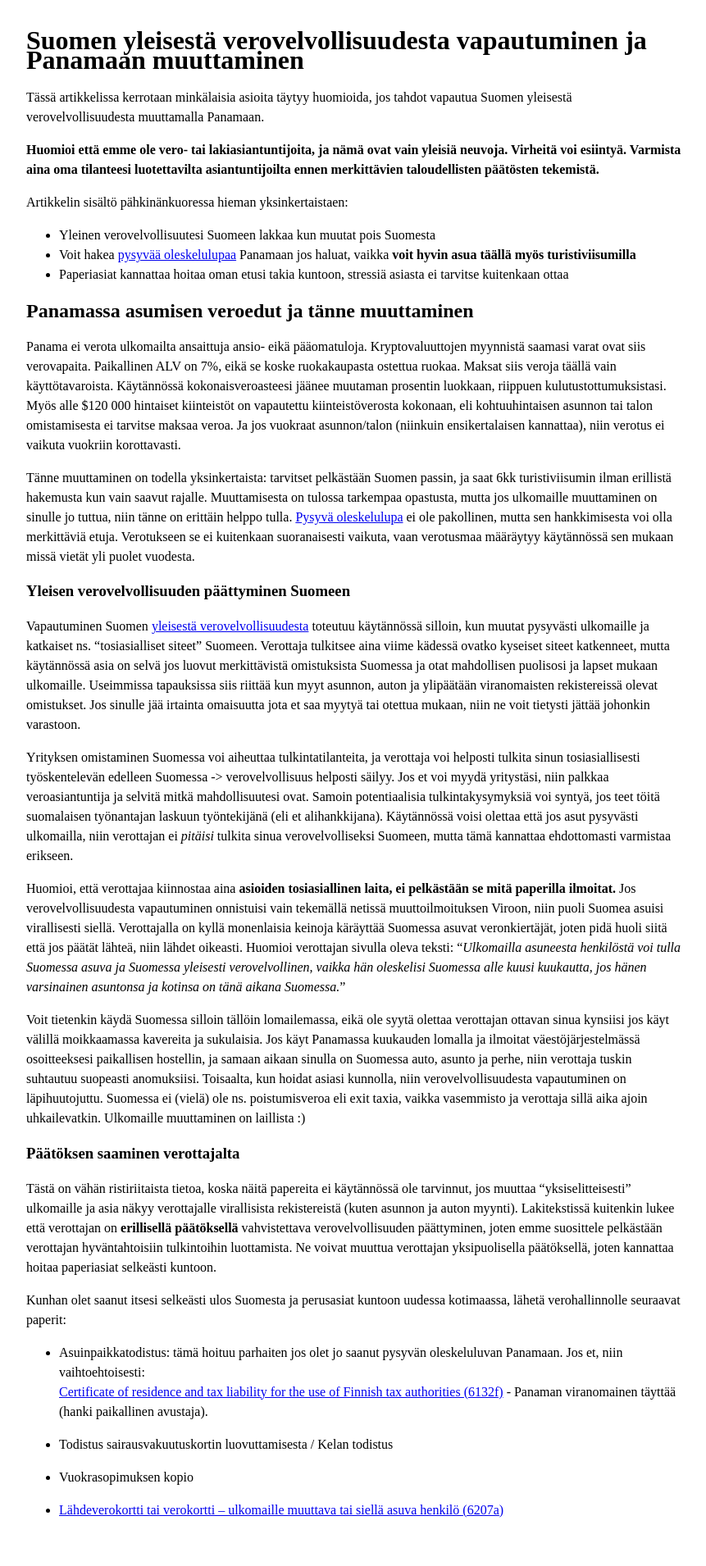
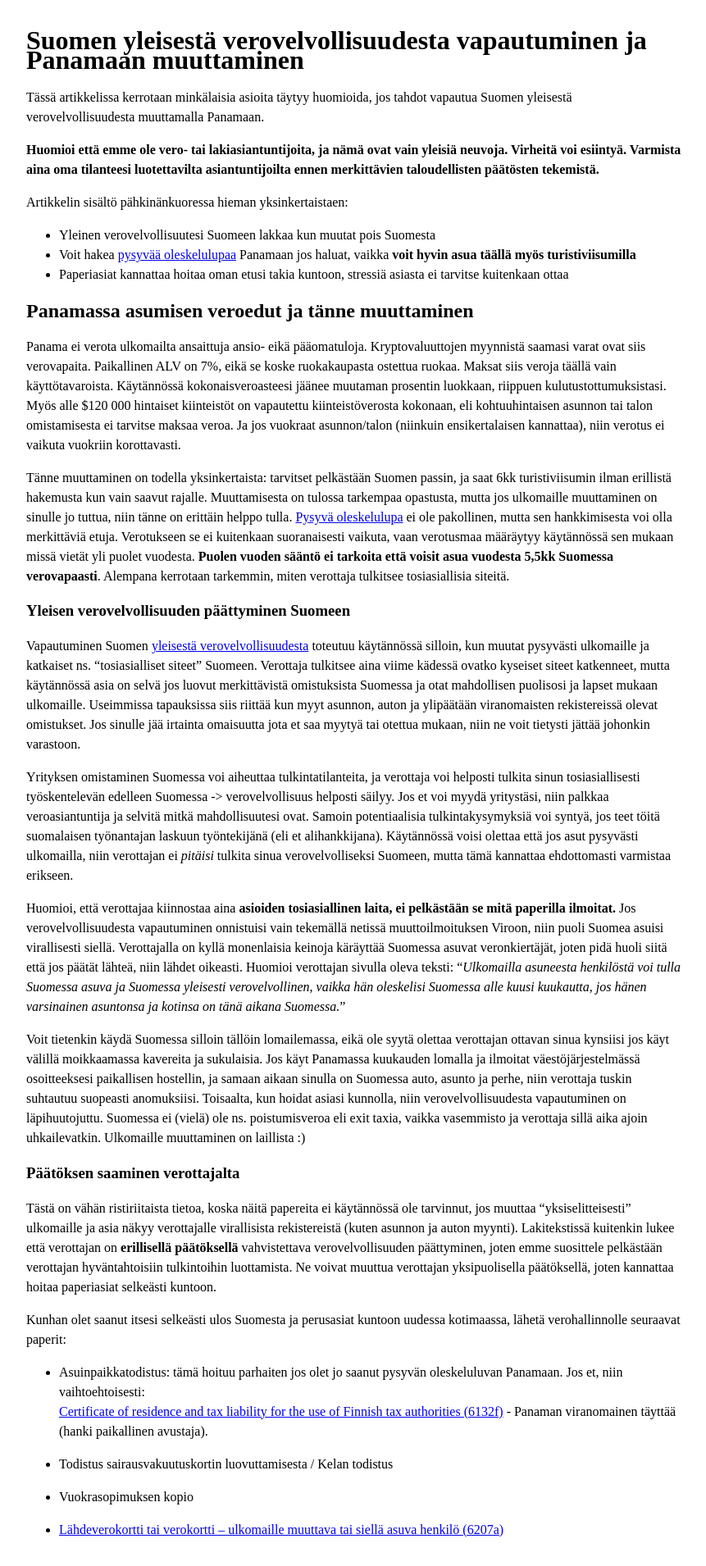
Before and after one commit to pitkonaarinparatiisi/pitkonaarinparatiisi.github.io, a Jekyll site: the page built from verotus-panamaan.md, in a window 1280 px wide. Shown: the whole page at 82% size, without its empty margins (208-1069 px from the left). Built offline with Jekyll 4.4.1, drawn with Linux system fonts in a browser that asks for light colours; our own code applies the rules of GitHub Pages for plain Markdown files; before the commit the page ends 1886 px from its top, so only the background shows below that.

Commit message:
Update verotus-panamaan.md

```diff
--- a/verotus-panamaan.md
+++ b/verotus-panamaan.md
@@ -15,7 +15,7 @@ Artikkelin sisältö pähkinänkuoressa hieman yksinkertaistaen:
 
 Panama ei verota ulkomailta ansaittuja ansio- eikä pääomatuloja. Kryptovaluuttojen myynnistä saamasi varat ovat siis verovapaita. Paikallinen ALV on 7%, eikä se koske ruokakaupasta ostettua ruokaa. Maksat siis veroja täällä vain käyttötavaroista. Käytännössä kokonaisveroasteesi jäänee muutaman prosentin luokkaan, riippuen kulutustottumuksistasi. Myös alle $120 000 hintaiset kiinteistöt on vapautettu kiinteistöverosta kokonaan, eli kohtuuhintaisen asunnon tai talon omistamisesta ei tarvitse maksaa veroa. Ja jos vuokraat asunnon/talon (niinkuin ensikertalaisen kannattaa), niin verotus ei vaikuta vuokriin korottavasti.
 
-Tänne muuttaminen on todella yksinkertaista: tarvitset pelkästään Suomen passin, ja saat 6kk turistiviisumin ilman erillistä hakemusta kun vain saavut rajalle. Muuttamisesta on tulossa tarkempaa opastusta, mutta jos ulkomaille muuttaminen on sinulle jo tuttua, niin tänne on erittäin helppo tulla. [Pysyvä oleskelulupa](http://www.pitkonaarinparatiisi.info/pysyva-oleskelulupa.html) ei ole pakollinen, mutta sen hankkimisesta voi olla merkittäviä etuja. Verotukseen se ei kuitenkaan suoranaisesti vaikuta, vaan verotusmaa määräytyy käytännössä sen mukaan missä vietät yli puolet vuodesta.
+Tänne muuttaminen on todella yksinkertaista: tarvitset pelkästään Suomen passin, ja saat 6kk turistiviisumin ilman erillistä hakemusta kun vain saavut rajalle. Muuttamisesta on tulossa tarkempaa opastusta, mutta jos ulkomaille muuttaminen on sinulle jo tuttua, niin tänne on erittäin helppo tulla. [Pysyvä oleskelulupa](http://www.pitkonaarinparatiisi.info/pysyva-oleskelulupa.html) ei ole pakollinen, mutta sen hankkimisesta voi olla merkittäviä etuja. Verotukseen se ei kuitenkaan suoranaisesti vaikuta, vaan verotusmaa määräytyy käytännössä sen mukaan missä vietät yli puolet vuodesta. **Puolen vuoden sääntö ei tarkoita että voisit asua vuodesta 5,5kk Suomessa verovapaasti**. Alempana kerrotaan tarkemmin, miten verottaja tulkitsee tosiasiallisia siteitä.
 
 ### Yleisen verovelvollisuuden päättyminen Suomeen
 
```
